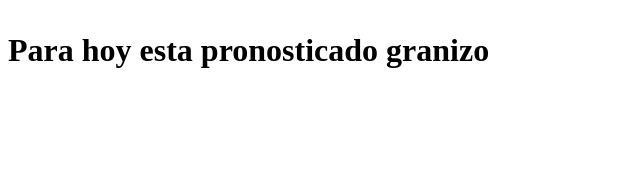
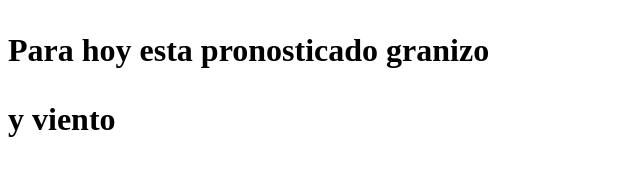
Before and after one commit to BrunoGarcia1973/repositiorioGIT-1-, a plain HTML site: page Mensaje-1.html in a window 1280 px wide. Shown: the whole page, without its empty margins (0-640 px from the left). Drawn offline with Linux system fonts and the light colour scheme.

Commit message:
modificado desde main

```diff
--- a/Mensaje-1.html
+++ b/Mensaje-1.html
@@ -7,5 +7,7 @@
 
     <h1><p>Para hoy esta pronosticado granizo</p></h1>
 
+    <h1><p>y viento</p></h1>
+
 </body>
 </html>
```
